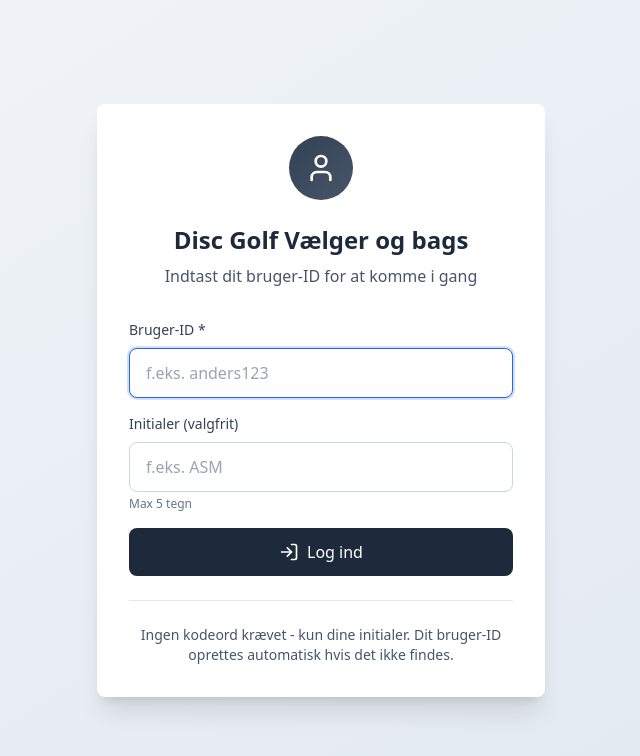
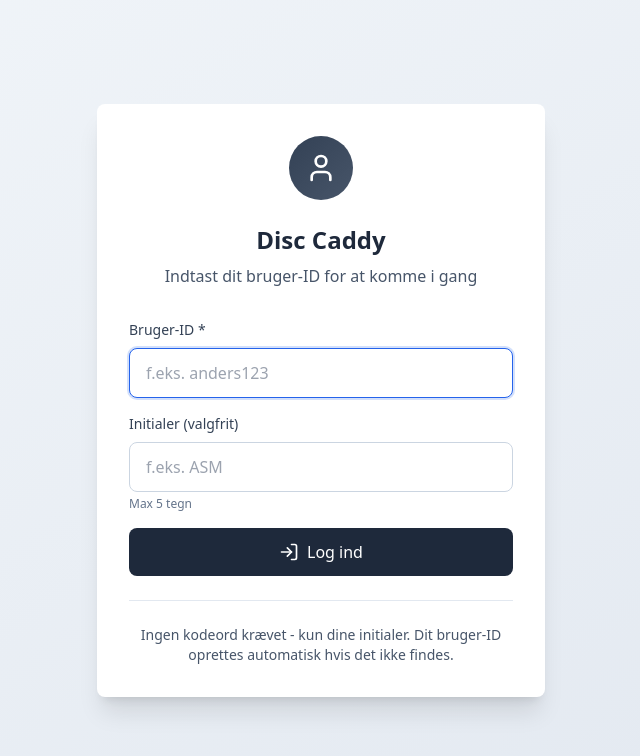
Before and after one commit to sirlightyear/discselector, a React (Vite) app: page / in a window 1280 px wide. Shown: the top 756 px of the page, without its empty margins (319-959 px from the left). Built offline with nearby package versions, Linux system fonts and the light colour scheme; no server answers.

Commit message:
Updated LoginPage.tsx

```diff
--- a/src/pages/LoginPage.tsx
+++ b/src/pages/LoginPage.tsx
@@ -45,7 +45,7 @@ export function LoginPage() {
           </div>
 
           <h1 className="text-2xl font-bold text-slate-800 text-center mb-2">
-            Disc Golf Vælger og bags
+            Disc Caddy
           </h1>
           <p className="text-slate-600 text-center mb-8">
             Indtast dit bruger-ID for at komme i gang
```
